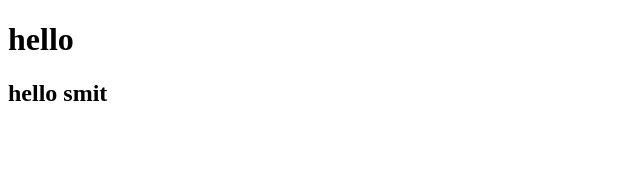
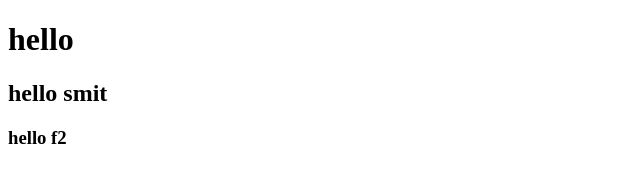
Before and after one commit to Fizashahbaz/git-clone, a plain HTML site: page index.html in a window 1280 px wide. Shown: the full height of the page, 0-640 px from the left. Drawn offline with Linux system fonts and the light colour scheme.

Commit message:
f2 branch added

```diff
--- a/index.html
+++ b/index.html
@@ -8,5 +8,6 @@
 <body>
     <h1>hello</h1>
     <h2>hello smit</h2>
+    <h3>hello f2</h3>
 </body>
 </html>
```
